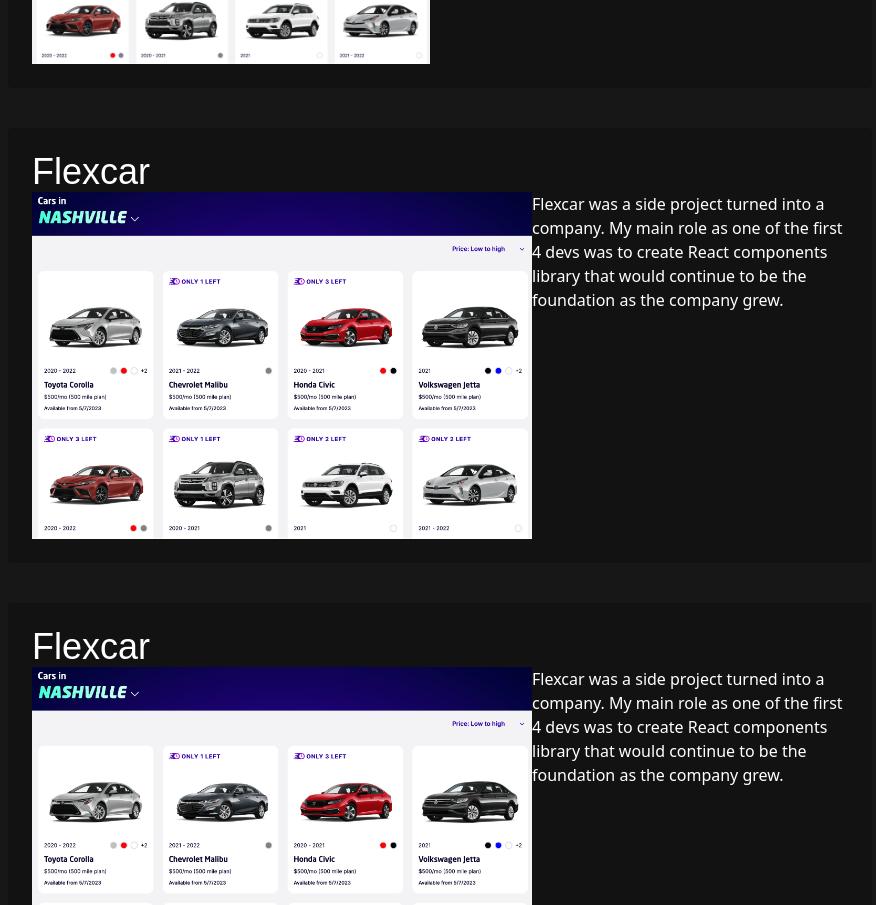
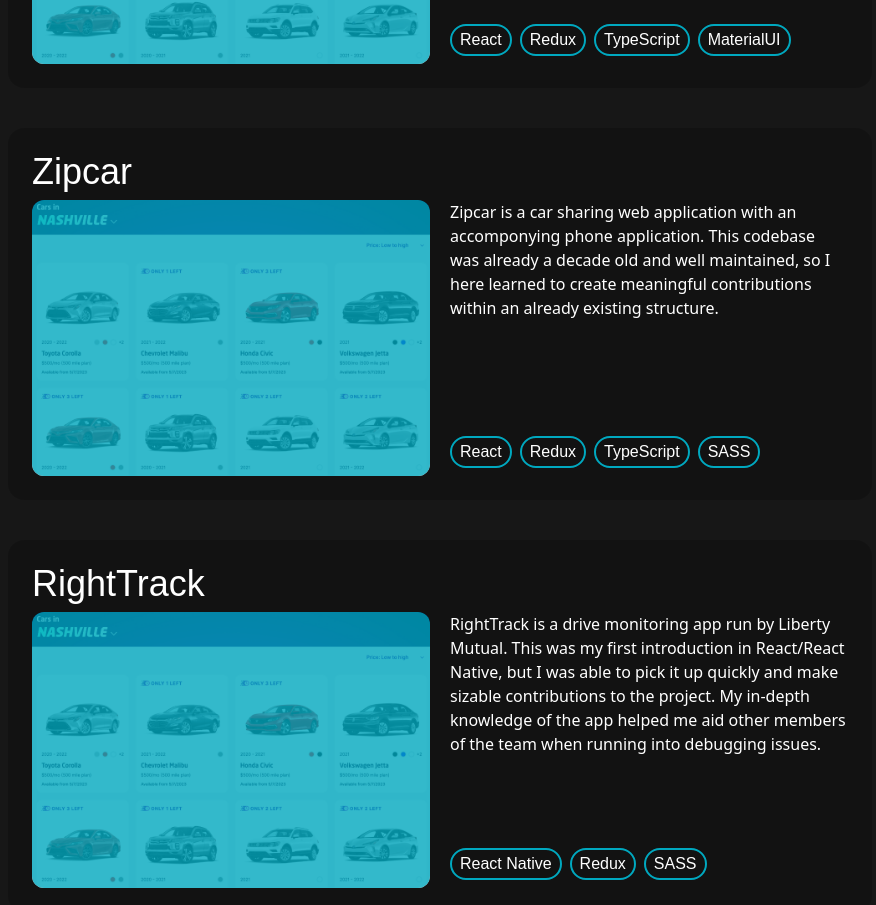
Before and after one commit to zachary-davies/portfolio, a Next.js app: page / in a window 1280 px wide. Shown: the part 1892-2797 px from the top of the page, without its empty margins (200-1076 px from the left). Built offline with nearby package versions, Linux system fonts and the light colour scheme; a web font is replaced by a local one.

Commit message:
Adding additional animations, separating components, adding projects
To-do: Contact section, resume download? Or just more navigation

```diff
--- /dev/null
+++ b/src/app/components/ProjectContainer.tsx
@@ -0,0 +1,66 @@
+import { motion, useAnimation, useInView } from "framer-motion";
+import React, { useEffect, useRef } from "react";
+import Image from "next/image";
+import { ProjectType } from "../utils/constants";
+
+type ProjectContainerProps = {
+  project: ProjectType;
+};
+
+const ProjectContainer: React.FC<ProjectContainerProps> = (props) => {
+  const { project } = props;
+
+  const containerRef = useRef(null);
+
+  const isInView = useInView(containerRef, { once: true });
+  const mainControls = useAnimation();
+
+  useEffect(() => {
+    if (isInView) {
+      mainControls.start("show");
+    }
+  }, [isInView, mainControls]);
+  return (
+    <motion.div
+      className="project"
+      variants={{
+        hidden: { opacity: 0, x: 100 },
+        show: { opacity: 1, x: 0 },
+      }}
+      initial="hidden"
+      animate={mainControls}
+      transition={{ delay: 0.3 }}
+      viewport={{ root: containerRef }}
+    >
+      <h3 className="font-someType mb-2">{project.name}</h3>
+      <div className="flex flex-col md:flex-row">
+        <div className="flex-1 mr-5 relative rounded image-container">
+          <Image
+            src={require(`../images/${project.imgUrl}`)}
+            alt={`${project.name} Snapshot`}
+            className="rounded-xl"
+            ref={containerRef}
+          />
+        </div>
+        <div className="flex-1 flex flex-col justify-between">
+          <p>{project.description}</p>
+
+          <div className="flex flex-wrap mt-4">
+            {project.skills.map((skill) => {
+              return (
+                <div
+                  key={`Project ${project.name} ${skill}`}
+                  className="pill-tag"
+                >
+                  {skill}
+                </div>
+              );
+            })}
+          </div>
+        </div>
+      </div>
+    </motion.div>
+  );
+};
+
+export default ProjectContainer;
--- /dev/null
+++ b/src/app/components/SkillContainer.tsx
@@ -0,0 +1,31 @@
+import React from "react";
+import { SkillType } from "../utils/constants";
+import { motion } from "framer-motion";
+import Image from "next/image";
+
+type SkillProps = {
+  skill: SkillType;
+};
+
+const SkillContainer: React.FC<SkillProps> = (props) => {
+  const { skill } = props;
+  return (
+    <motion.div
+      className="skill flex items-center font-semibold mr-5 mb-5"
+      variants={{
+        hidden: { opacity: 0, y: -100 },
+        show: { opacity: 1, y: 0 },
+      }}
+    >
+      <Image
+        alt={`${skill.name} logo`}
+        src={skill.imgUrl}
+        height={30}
+        width={30}
+      />
+      <p className="ml-1">{skill.name}</p>
+    </motion.div>
+  );
+};
+
+export default SkillContainer;
--- /dev/null
+++ b/src/app/components/Tile.tsx
@@ -0,0 +1,21 @@
+import { motion } from "framer-motion";
+import React from "react";
+
+const Tile: React.FC = () => {
+  return (
+    <motion.div
+      className="aspect-square"
+      whileHover={{
+        zIndex: 1,
+        backgroundColor: "#00a8bf",
+        transition: { delay: 0 },
+      }}
+      transition={{
+        duration: 3,
+        ease: "easeOut",
+      }}
+    />
+  );
+};
+
+export default Tile;
--- a/src/app/globals.css
+++ b/src/app/globals.css
@@ -8,7 +8,7 @@
 
 body {
   color: #fff;
-  background-color: #000;
+  background-color: #020202;
 }
 
 @keyframes fadeInAnimation {
@@ -24,22 +24,46 @@
   color: var(--primary-blue);
 }
 
-.border-1 {
-  border-width: 1px;
-}
-
 .border-primary {
   border-color: var(--primary-blue);
 }
 
 .project {
   background-color: rgba(0, 0, 0, 0.2);
-  @apply p-6 mb-10 rounded;
+  @apply p-6 mb-10 rounded-2xl;
+}
+
+.image-container:before {
+  content: "";
+  position: absolute;
+  top: 0;
+  left: 0;
+  width: 100%;
+  height: 100%;
+  background-color: var(--primary-blue);
+  opacity: 80%;
+  transition: all 0.5s ease;
+
+  @apply rounded-xl;
+}
+
+.image-container:hover:before {
+  background-color: transparent;
+}
+
+.pill-tag {
+  @apply rounded-full border-primary border-2 py-0.5 px-2 font-someType mr-2 mb-2;
+}
+
+.pill-tag:hover {
+  background-color: var(--primary-blue);
+  color: #000;
+  transition: all 0.5s ease;
 }
 
 .btn-primary {
   transition: all 0.5s ease;
-  @apply py-2 px-7 border-1 rounded border-primary;
+  @apply py-2 px-7 border rounded border-primary;
   color: var(--primary-blue);
 
   &:hover {
--- a/src/app/page.tsx
+++ b/src/app/page.tsx
@@ -5,7 +5,10 @@
 import profilePic from "./images/profile_pic.jpg";
 import Image from "next/image";
 import { motion, useAnimation, useInView } from "framer-motion";
-import { skillSet } from "./utils/constants";
+import { projects, skillSet } from "./utils/constants";
+import SkillContainer from "./components/SkillContainer";
+import ProjectContainer from "./components/ProjectContainer";
+import Tile from "./components/Tile";
 
 export default function Home() {
   const containerRef = useRef(null);
@@ -19,7 +22,12 @@
     }
   }, [isInView, mainControls]);
   return (
-    <div className="min-h-screen">
+    <div className="min-h-screen relative">
+      <section className="w-full grid grid-cols-20 h-screen absolute overflow-y-clip">
+        {Array.from(Array(20 * 12), (i) => (
+          <Tile key={i} />
+        ))}
+      </section>
       {/** Navbar */}
       <nav className="w-full fixed top-0 font-someType text-center px-4 py-7 bg-black z-50">
         <div
@@ -48,7 +56,7 @@
       <div className="block md:hidden" style={{ minHeight: "75px" }}></div>
 
       {/** Hero */}
-      <main className="min-h-screen p-4 flex items-center flex-col-reverse md:flex-row text-center max-w-5xl mx-auto">
+      <main className=" pointer-events-none min-h-screen p-4 flex items-center flex-col-reverse md:flex-row text-center max-w-5xl mx-auto z-40 relative">
         <motion.div
           className="flex-1"
           style={{ minHeight: "220px", minWidth: "220px" }}
@@ -143,22 +151,7 @@
           >
             {skillSet.map((skill) => {
               return (
-                <motion.div
-                  key={skill.name}
-                  className="skill flex items-center font-semibold mr-5 mb-5"
-                  variants={{
-                    hidden: { opacity: 0, y: -100 },
-                    show: { opacity: 1, y: 0 },
-                  }}
-                >
-                  <Image
-                    alt={`${skill.name} logo`}
-                    src={skill.imgUrl}
-                    height={30}
-                    width={30}
-                  />
-                  <p className="ml-1">{skill.name}</p>
-                </motion.div>
+                <SkillContainer key={skill.name} skill={skill}></SkillContainer>
               );
             })}
           </motion.div>
@@ -169,55 +162,15 @@
           <h2 className="pb-4 italic font-light primary-text text-center">
             Projects
           </h2>
-          <motion.div className="project">
-            <h3 className="font-someType mb-2">Flexcar</h3>
-            <div className="flex flex-col md:flex-row">
-              <div className="flex-1 mr-5">
-                <Image
-                  src={require("./images/flexcar.png")}
-                  alt="Flexcar Snapshot"
-                />
-              </div>
-              <p className="flex-1">
-                Flexcar was a side project turned into a company. My main role
-                as one of the first 4 devs was to create React components
-                library that would continue to be the foundation as the company
-                grew.
-              </p>
-            </div>
-          </motion.div>
-          <motion.div className="project">
-            <h3 className="font-someType">Flexcar</h3>
-            <div className="flex flex-row">
-              <Image
-                src={require("./images/flexcar.png")}
-                alt="Flexcar Snapshot"
-                width={500}
-              />
-              <p>
-                Flexcar was a side project turned into a company. My main role
-                as one of the first 4 devs was to create React components
-                library that would continue to be the foundation as the company
-                grew.
-              </p>
-            </div>
-          </motion.div>
-          <motion.div className="project">
-            <h3 className="font-someType">Flexcar</h3>
-            <div className="flex flex-row">
-              <Image
-                src={require("./images/flexcar.png")}
-                alt="Flexcar Snapshot"
-                width={500}
-              />
-              <p>
-                Flexcar was a side project turned into a company. My main role
-                as one of the first 4 devs was to create React components
-                library that would continue to be the foundation as the company
-                grew.
-              </p>
-            </div>
-          </motion.div>
+
+          {projects.map((project, index) => {
+            return (
+              <ProjectContainer
+                project={project}
+                key={project.name}
+              ></ProjectContainer>
+            );
+          })}
         </div>
       </div>
     </div>
--- a/src/app/utils/constants.tsx
+++ b/src/app/utils/constants.tsx
@@ -1,9 +1,16 @@
-type Skills = {
+export type SkillType = {
   name: string;
   imgUrl: string;
 };
 
-export const skillSet: Skills[] = [
+export type ProjectType = {
+  name: string;
+  imgUrl: string;
+  description: string;
+  skills: string[];
+};
+
+export const skillSet: SkillType[] = [
   { name: "React", imgUrl: "https://www.svgrepo.com/show/452092/react.svg" },
   {
     name: "TypeScript",
@@ -47,3 +54,34 @@
       "https://upload.wikimedia.org/wikipedia/en/thumb/e/e9/Optimizely_Logo.png/220px-Optimizely_Logo.png",
   },
 ];
+
+export const projects: ProjectType[] = [
+  {
+    name: "Flexcar",
+    imgUrl: "flexcar.png",
+    description:
+      "Flexcar was a side project turned into a company. My main role as one of the first 4 devs was to be the primary front-end dev who focused on creating components in React/TypeScript. My contributions would become the foundation that the other components would be built on top of as the company grew.",
+    skills: ["React", "Redux", "TypeScript", "MaterialUI"],
+  },
+  {
+    name: "Zipcar",
+    imgUrl: "flexcar.png",
+    description:
+      "Zipcar is a car sharing web application with an accomponying phone application. This codebase was already a decade old and well maintained, so I here learned to create meaningful contributions within an already existing structure.",
+    skills: ["React", "Redux", "TypeScript", "SASS"],
+  },
+  {
+    name: "RightTrack",
+    imgUrl: "flexcar.png",
+    description:
+      "RightTrack is a drive monitoring app run by Liberty Mutual. This was my first introduction in React/React Native, but I was able to pick it up quickly and make sizable contributions to the project. My in-depth knowledge of the app helped me aid other members of the team when running into debugging issues.",
+    skills: ["React Native", "Redux", "SASS"],
+  },
+  {
+    name: "Hyundai Canada",
+    imgUrl: "flexcar.png",
+    description:
+      "Hyundai Canada tasked me with creating a Special Offers page to show off any particular deals they might have. This was my first big project outside of college, and I was excited to put my skills to use. I worked with another Junior dev, and we created a web page that is live to this day",
+    skills: ["HTML", "CSS", "Javascript"],
+  },
+];
--- a/tailwind.config.ts
+++ b/tailwind.config.ts
@@ -12,6 +12,9 @@
         inter: "var(--font-inter)",
         someType: "var(--font-someType)",
       },
+      gridTemplateColumns: {
+        20: "repeat(20, minmax(0, 1fr))",
+      },
     },
   },
   plugins: [],
```
Also changed, not shown: public/images/flexcar.png (added), 1 other file (tests, documents, lock files or other folders).
